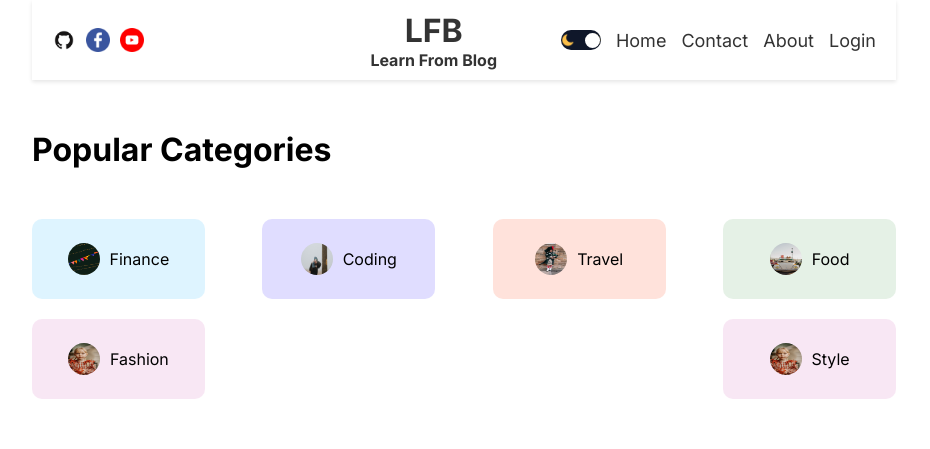
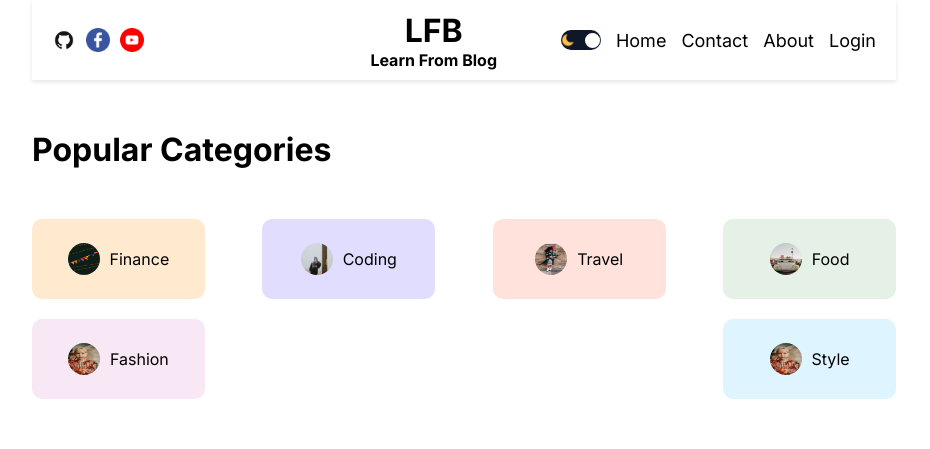
Before and after one commit to mishan843/blogapp, a Next.js app: page / in a window 1280 px wide. Shown: the top 449 px of the page, without its empty margins (176-1106 px from the left). Built offline with nearby package versions, Linux system fonts and the light colour scheme; no server answers.

Commit message:
dark mode

```diff
--- a/src/app/blog/getblogbyid/singlePage.module.css
+++ b/src/app/blog/getblogbyid/singlePage.module.css
@@ -42,6 +42,7 @@
 }
 
 .image {
+    margin-top: 30px;
     width: 100%;
 }
 
--- a/src/app/login/page.js
+++ b/src/app/login/page.js
@@ -1,19 +1,17 @@
 'use client'
 
-import { useEffect, useState } from 'react';
+import { useState } from 'react';
 import Link from 'next/link';
 import { useRouter } from 'next/navigation';
 import styles from './loginPage.module.css'
 
 const Page = () => {
   const router = useRouter()
-  console.log(router.query);
   const [email, setEmail] = useState('');
   const [password, setPassword] = useState('');
 
   const handleSubmit = async (e) => {
     e.preventDefault();
-    // useEffect(async() => {
     try {
       const response = await fetch(`${process.env.NEXT_PUBLIC_API_URL}/user/login`, {
         method: 'POST',
@@ -38,7 +36,6 @@ const Page = () => {
     } catch (error) {
       console.error('Error signing up:', error);
     }
-    // }, [router.query])
   };
 
 
--- a/src/components/card/card.module.css
+++ b/src/components/card/card.module.css
@@ -3,7 +3,7 @@
   display: flex;
   align-items: center;
   gap: 50px;
-  background-color: #fff;
+  /* background-color: #fff; */
   padding: 20px;
   border-radius: 10px;
   box-shadow: 0 4px 6px rgba(0, 0, 0, 0.1);
@@ -20,7 +20,7 @@
   display: flex;
   flex-direction: column;
   gap: 20px;
-  color: #333;
+  /* color: #333; */
 }
 
 .image {
@@ -40,7 +40,7 @@
   font-weight: 500;
   text-transform: uppercase;
   font-size: 14px;
-  background-color: #ff7857; /* White background for category */
+  background-color: #ff7857;
   padding: 5px 10px;
   border-radius: 20px;
   width: max-content;
--- a/src/components/categoryList/CategoryList.js
+++ b/src/components/categoryList/CategoryList.js
@@ -12,7 +12,7 @@ const CategoryList = () => {
       <div className={styles.categories}>
         <Link
           href="/blog/getallblogs?categoryFilter=Finance&searchFilter=blog"
-          className={`${styles.category} ${styles.style}`}
+          className={`${styles.category} ${styles.finance}`}
         >
           <img
             src="/style.png"
@@ -77,7 +77,7 @@ const CategoryList = () => {
         </Link>
         <Link
           href="/blog/getallblogs?categoryFilter=Style&searchFilter=blog"
-          className={`${styles.category} ${styles.fashion}`}
+          className={`${styles.category} ${styles.style}`}
         >
           <img
             src="/fashion.png"
--- a/src/components/categoryList/categorylist.module.css
+++ b/src/components/categoryList/categorylist.module.css
@@ -31,7 +31,7 @@
 .category.travel{
     background-color: #ff795736;
 }
-.category.culture{
+.category.finance{
     background-color: #ffb04f45;
 }
 .category.coding{
--- a/src/components/footer/footer.module.css
+++ b/src/components/footer/footer.module.css
@@ -4,7 +4,7 @@
   display: flex;
   align-items: center;
   justify-content: space-between;
-  color: #050000; /* White text color */
+  /* color: #050000;  */
   padding: 20px;
 }
 
@@ -56,7 +56,7 @@
 
 @media screen and (max-width: 1024px) {
   .links {
-    gap: 30px; /* Adjust the gap for smaller screens */
+    gap: 30px;
   }
 }
 
--- a/src/components/menuPost/MenuPosts.js
+++ b/src/components/menuPost/MenuPosts.js
@@ -9,8 +9,6 @@ const MenuPosts = ({ withImage }) => {
   const [data, setData] = useState([]);
   const router = useRouter()
 
-  const searchParams = useSearchParams()
-  const search = searchParams.get('id')
 
   useEffect(() => {
     // Fetch data from the API
--- a/src/components/menuPost/menuPosts.module.css
+++ b/src/components/menuPost/menuPosts.module.css
@@ -5,7 +5,7 @@
   flex-direction: column;
   gap: 35px;
   padding: 20px;
-  background-color: #fff;
+  /* background-color: #fff; */
   box-shadow: 0 5px 10px rgba(0, 0, 0, 0.2);
   border-radius: 15px;
   transition: transform 0.2s ease-in-out;
@@ -46,7 +46,7 @@
   padding: 5px 12px;
   border-radius: 15px;
   font-size: 14px;
-  color: #fff;
+  /* color: #fff; */
   text-transform: uppercase;
   font-weight: bold;
   width: max-content;
@@ -61,6 +61,7 @@
 .category.food {
   background-color: #7fb881;
 }
+/* Add a hover effect for post titles */
 .category.travel {
   background-color: #ff7857;
 }
@@ -74,11 +75,10 @@
 .posttitle {
   font-size: 20px;
   font-weight: 600;
-  color: #333;
+  color: var(--softTextColor);
   transition: color 0.2s ease-in-out;
 }
 
-/* Add a hover effect for post titles */
 .posttitle:hover {
   color: #ff6b6b;
 }
@@ -89,7 +89,7 @@
 }
 
 .date {
-  color: #999;
+  /* color: #999; */
 }
 
 /* Add a subtle animation to items */
--- a/src/components/navbar/navbar.module.css
+++ b/src/components/navbar/navbar.module.css
@@ -3,11 +3,10 @@
   align-items: center;
   justify-content: space-between;
   height: 80px;
-  background-color: #fff; /* White background color */
+  /* background-color: #fff; */
   padding: 0 20px;
-  box-shadow: 0 2px 4px rgba(0, 0, 0, 0.1); /* Add a subtle box shadow for depth */
+  box-shadow: 0 2px 4px rgba(0, 0, 0, 0.1);
 }
-
 .social {
   display: flex;
   gap: 10px;
@@ -18,7 +17,7 @@
   flex: 1;
   text-align: center;
   font-weight: bold;
-  color: #333; /* Dark text color */
+  /* color: #333;  */
 }
 
 .logo h2 {
@@ -35,7 +34,7 @@
 }
 
 .links a {
-  color: #333; /* Dark link color */
+  /* color: #333;  */
   text-decoration: none;
   transition: color 0.2s ease-in-out;
 }
```
Also changed, not shown: src/app/blog/getblogbyid/page.js (+5 -7 lines).
